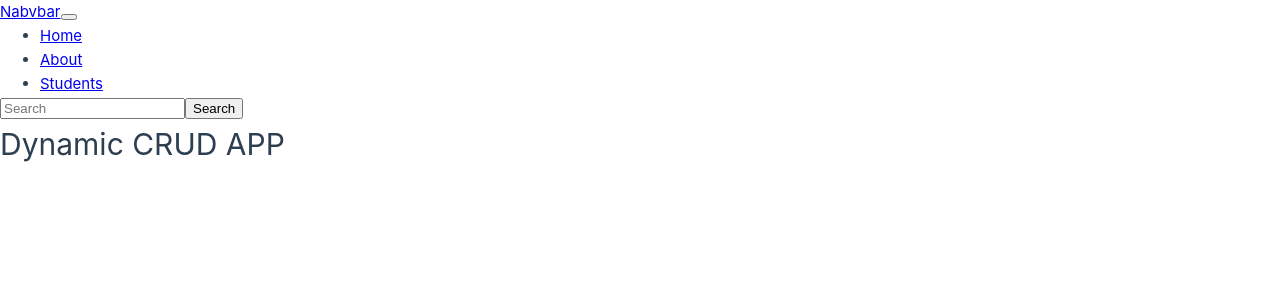
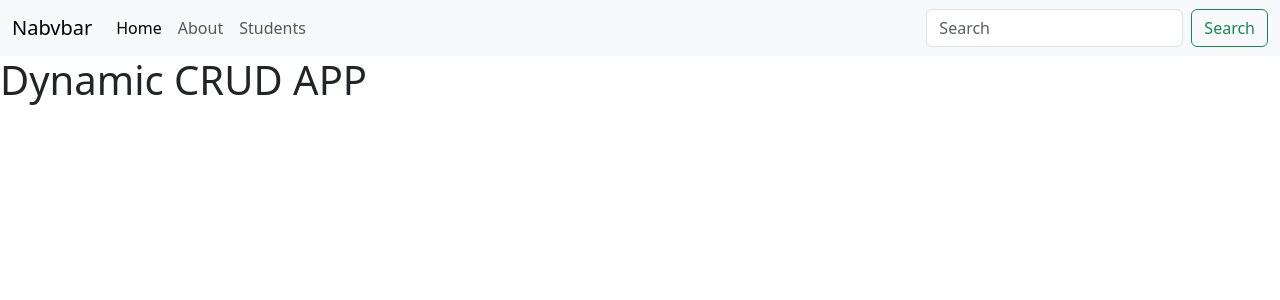
Before and after one commit to Mahabubmon/Vue-Practice-Project, a Vue app in the folder vue-project/: page / in a window 1280 px wide. Shown: the top 300 px of the page. Built offline with nearby package versions, Linux system fonts and the light colour scheme.

Commit message:
bootstrap added

```diff
--- a/vue-project/src/assets/base.css
+++ b/vue-project/src/assets/base.css
@@ -57,30 +57,3 @@
   margin: 0;
   font-weight: normal;
 }
-
-body {
-  min-height: 100vh;
-  color: var(--color-text);
-  background: var(--color-background);
-  transition:
-    color 0.5s,
-    background-color 0.5s;
-  line-height: 1.6;
-  font-family:
-    Inter,
-    -apple-system,
-    BlinkMacSystemFont,
-    'Segoe UI',
-    Roboto,
-    Oxygen,
-    Ubuntu,
-    Cantarell,
-    'Fira Sans',
-    'Droid Sans',
-    'Helvetica Neue',
-    sans-serif;
-  font-size: 15px;
-  text-rendering: optimizeLegibility;
-  -webkit-font-smoothing: antialiased;
-  -moz-osx-font-smoothing: grayscale;
-}
--- a/vue-project/src/assets/main.css
+++ b/vue-project/src/assets/main.css
@@ -1 +1,2 @@
 @import './base.css';
+@import 'bootstrap';
```
